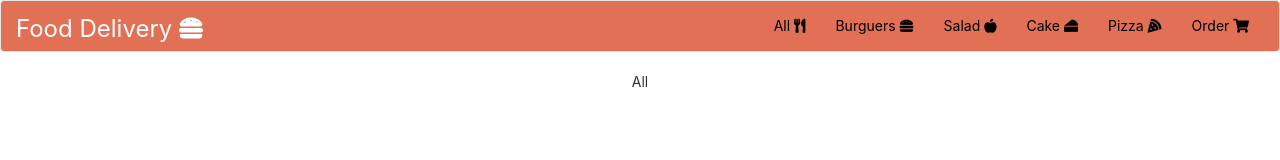
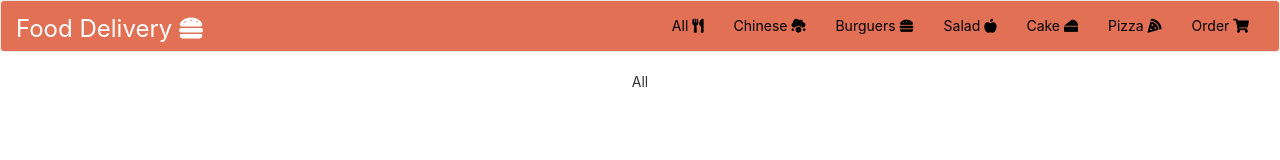
Before and after one commit to matheusjustino/upplify-frontend, a React (Create React App) app: page / in a window 1280 px wide. Shown: the top 160 px of the page. Built offline with nearby package versions, Linux system fonts and the light colour scheme.

Commit message:
Navbar Icons

```diff
--- a/src/components/nav/Navbar.tsx
+++ b/src/components/nav/Navbar.tsx
@@ -40,6 +40,7 @@ export default class Navbar extends React.Component<myProps, myState> {
                     <div className="collapse navbar-collapse" id="nav-collapse">
                         <ul className="nav navbar-nav">
                             <li><a onClick={(event: any) => this.printItem('All')} href="#">All <i className="fas fa-utensils"></i></a></li>
+                            <li><a onClick={(event: any) => this.printItem('Chinese')} href="#">Chinese <i className="fas fa-cloud-meatball"></i></a></li>
                             <li><a onClick={(event: any) => this.printItem('Burguers')} href="#">Burguers <i className="fas fa-hamburger"></i></a></li>
                             <li><a onClick={(event: any) => this.printItem('Salad')} href="#">Salad <i className="fas fa-apple-alt"></i></a></li>
                             <li><a onClick={(event: any) => this.printItem('Cake')} href="#">Cake <i className="fas fa-cheese"></i></a></li>
```
